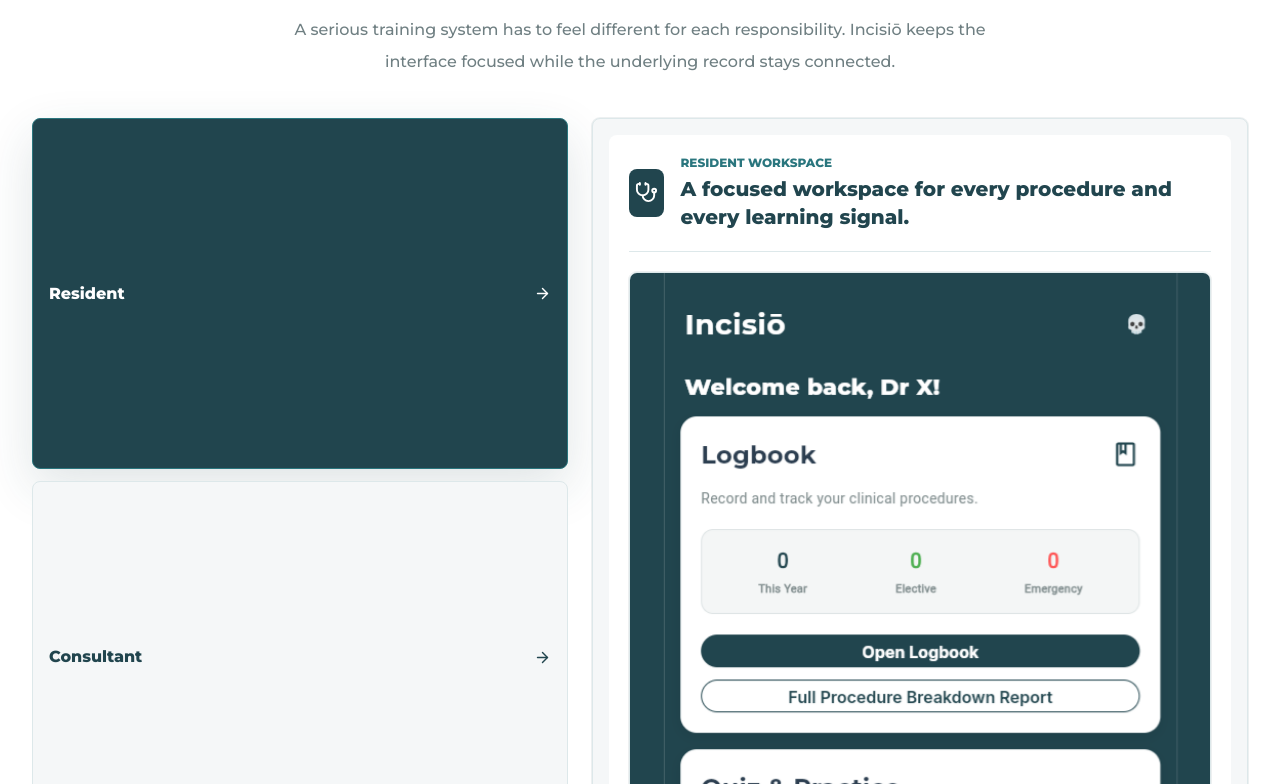
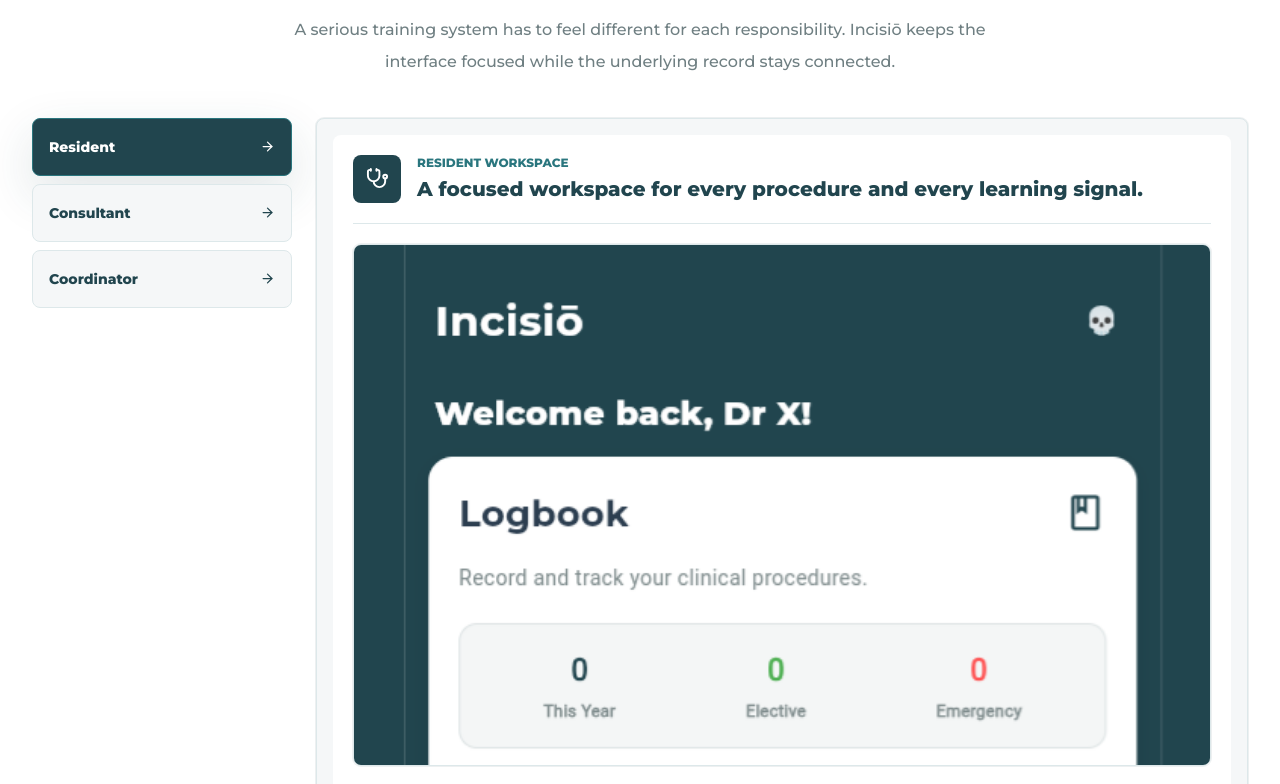
Before and after one commit to Abukoking94/INCISO_PROMO_SITE, a React (Vite) app: page / in a window 1280 px wide. Shown: the part 4016-4800 px from the top of the page. Built offline with nearby package versions, Linux system fonts and the light colour scheme.

Commit message:
Compact role tour tabs

```diff
--- a/src/App.jsx
+++ b/src/App.jsx
@@ -846,21 +846,21 @@
         text="A serious training system has to feel different for each responsibility. Incisiō keeps the interface focused while the underlying record stays connected."
       />
 
-      <div className="mx-auto mt-10 grid max-w-7xl gap-6 px-5 sm:px-8 lg:grid-cols-[0.45fr_0.55fr] lg:items-stretch">
-        <div className="grid gap-3" data-reveal>
+      <div className="mx-auto mt-10 grid max-w-7xl gap-6 px-5 sm:px-8 lg:grid-cols-[260px_1fr] lg:items-start">
+        <div className="grid gap-2" data-reveal>
           {Object.keys(roleTour).map((role) => (
             <button
               key={role}
               type="button"
               onClick={() => setActive(role)}
-              className={`tour-tab flex items-center justify-between rounded-lg border p-4 text-left transition ${
+              className={`tour-tab flex min-h-[58px] items-center justify-between rounded-lg border px-4 py-3 text-left transition ${
                 active === role
                   ? 'border-brand-teal bg-brand-ink text-white shadow-soft'
                   : 'border-brand-line bg-brand-mist text-brand-ink hover:border-brand-teal/40 hover:bg-white'
               }`}
             >
-              <span className="font-extrabold">{role}</span>
-              <ArrowRight size={17} />
+              <span className="text-sm font-extrabold">{role}</span>
+              <ArrowRight size={15} />
             </button>
           ))}
         </div>
```
